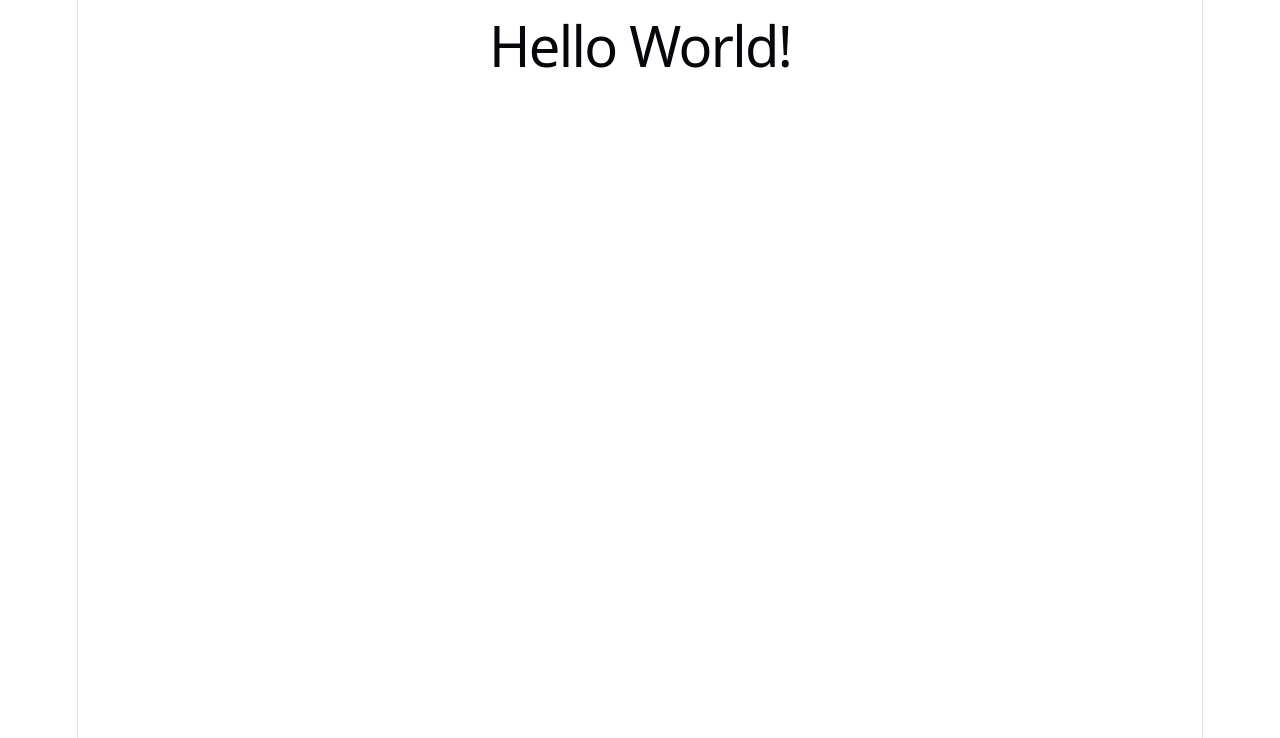
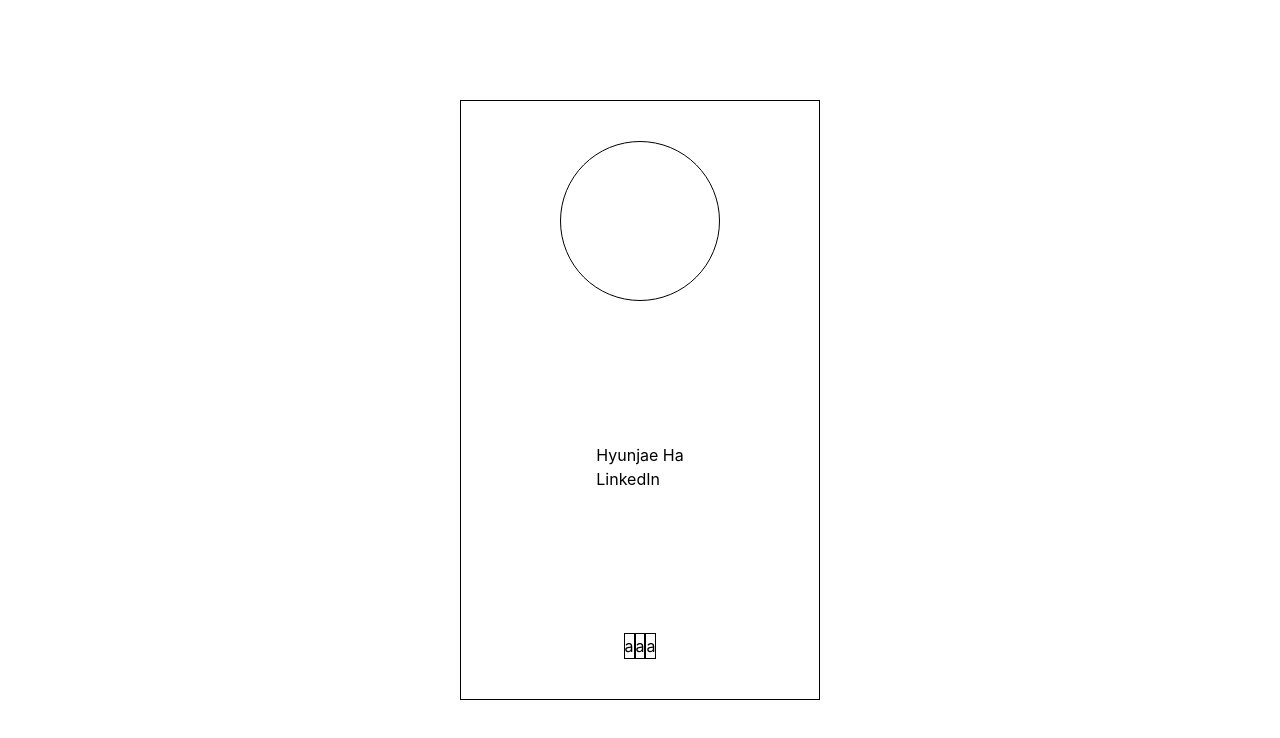
Before and after one commit to EmptyGlassCup/personal-site, a React (Vite) app: page / in a window 1280 px wide. Shown: the top 738 px of the page. Built offline with nearby package versions, Linux system fonts and the light colour scheme.

Commit message:
Create base card wireframe

```diff
--- a/package.json
+++ b/package.json
@@ -10,8 +10,10 @@
     "preview": "vite preview"
   },
   "dependencies": {
+    "@tailwindcss/vite": "^4.2.4",
     "react": "^19.2.5",
-    "react-dom": "^19.2.5"
+    "react-dom": "^19.2.5",
+    "tailwindcss": "^4.2.4"
   },
   "devDependencies": {
     "@eslint/js": "^10.0.1",
--- a/src/App.tsx
+++ b/src/App.tsx
@@ -1,7 +1,7 @@
-import Message from "./Message"
+import Card from "./components/card"
 
 function App(){
-  return <div> <Message /></div>
+  return <div> <Card /></div>
 }
 
 export default App;
--- /dev/null
+++ b/src/components/card.tsx
@@ -0,0 +1,24 @@
+export default function Card() {
+    return (
+        <div className = "w-90 h-150 p-10 border-solid border-black border flex flex-col items-center justify-between">
+            <div className = "rounded-full border-solid border-black border w-40 h-40"></div>
+
+            <div>
+                <p>Hyunjae Ha</p>
+                <a href="https://www.linkedin.com/in/hyunjaeha/" target="_blank">LinkedIn</a>
+            </div>
+
+            <div>
+                <button className = "border hover:bg-blue-600">
+                    a
+                </button>
+                <button className = "border hover:bg-blue-600">
+                    a
+                </button>
+                <button className = "border hover:bg-blue-600">
+                    a
+                </button>
+            </div>
+        </div>
+    );
+};
--- a/src/index.css
+++ b/src/index.css
@@ -1,111 +1,11 @@
-:root {
-  --text: #6b6375;
-  --text-h: #08060d;
-  --bg: #fff;
-  --border: #e5e4e7;
-  --code-bg: #f4f3ec;
-  --accent: #aa3bff;
-  --accent-bg: rgba(170, 59, 255, 0.1);
-  --accent-border: rgba(170, 59, 255, 0.5);
-  --social-bg: rgba(244, 243, 236, 0.5);
-  --shadow:
-    rgba(0, 0, 0, 0.1) 0 10px 15px -3px, rgba(0, 0, 0, 0.05) 0 4px 6px -2px;
+@import "tailwindcss";
 
-  --sans: system-ui, 'Segoe UI', Roboto, sans-serif;
-  --heading: system-ui, 'Segoe UI', Roboto, sans-serif;
-  --mono: ui-monospace, Consolas, monospace;
-
-  font: 18px/145% var(--sans);
-  letter-spacing: 0.18px;
-  color-scheme: light dark;
-  color: var(--text);
-  background: var(--bg);
-  font-synthesis: none;
-  text-rendering: optimizeLegibility;
-  -webkit-font-smoothing: antialiased;
-  -moz-osx-font-smoothing: grayscale;
-
-  @media (max-width: 1024px) {
-    font-size: 16px;
-  }
+html, body{
+    height: 100%;
 }
 
-@media (prefers-color-scheme: dark) {
-  :root {
-    --text: #9ca3af;
-    --text-h: #f3f4f6;
-    --bg: #16171d;
-    --border: #2e303a;
-    --code-bg: #1f2028;
-    --accent: #c084fc;
-    --accent-bg: rgba(192, 132, 252, 0.15);
-    --accent-border: rgba(192, 132, 252, 0.5);
-    --social-bg: rgba(47, 48, 58, 0.5);
-    --shadow:
-      rgba(0, 0, 0, 0.4) 0 10px 15px -3px, rgba(0, 0, 0, 0.25) 0 4px 6px -2px;
-  }
-
-  #social .button-icon {
-    filter: invert(1) brightness(2);
-  }
+body{
+    display: flex;
+    justify-content: center;
+    align-items: center;
 }
-
-#root {
-  width: 1126px;
-  max-width: 100%;
-  margin: 0 auto;
-  text-align: center;
-  border-inline: 1px solid var(--border);
-  min-height: 100svh;
-  display: flex;
-  flex-direction: column;
-  box-sizing: border-box;
-}
-
-body {
-  margin: 0;
-}
-
-h1,
-h2 {
-  font-family: var(--heading);
-  font-weight: 500;
-  color: var(--text-h);
-}
-
-h1 {
-  font-size: 56px;
-  letter-spacing: -1.68px;
-  margin: 32px 0;
-  @media (max-width: 1024px) {
-    font-size: 36px;
-    margin: 20px 0;
-  }
-}
-h2 {
-  font-size: 24px;
-  line-height: 118%;
-  letter-spacing: -0.24px;
-  margin: 0 0 8px;
-  @media (max-width: 1024px) {
-    font-size: 20px;
-  }
-}
-p {
-  margin: 0;
-}
-
-code,
-.counter {
-  font-family: var(--mono);
-  display: inline-flex;
-  border-radius: 4px;
-  color: var(--text-h);
-}
-
-code {
-  font-size: 15px;
-  line-height: 135%;
-  padding: 4px 8px;
-  background: var(--code-bg);
-}
--- a/vite.config.ts
+++ b/vite.config.ts
@@ -1,7 +1,10 @@
 import { defineConfig } from 'vite'
 import react from '@vitejs/plugin-react'
+import tailwindcss from '@tailwindcss/vite'
 
 // https://vite.dev/config/
 export default defineConfig({
-  plugins: [react()]
+  plugins: [react(),
+    tailwindcss(),
+  ]
 })
```
Also changed, not shown: src/App.css (deleted, +0 -184 lines), 1 other file (tests, documents, lock files or other folders).
